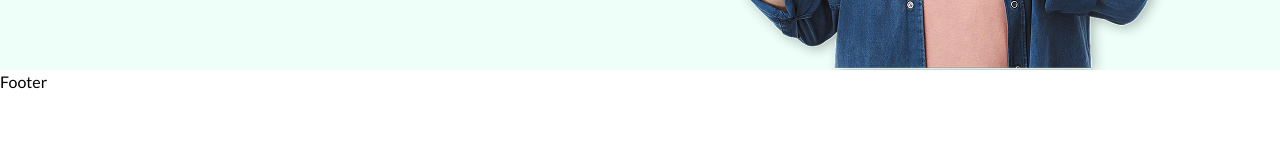
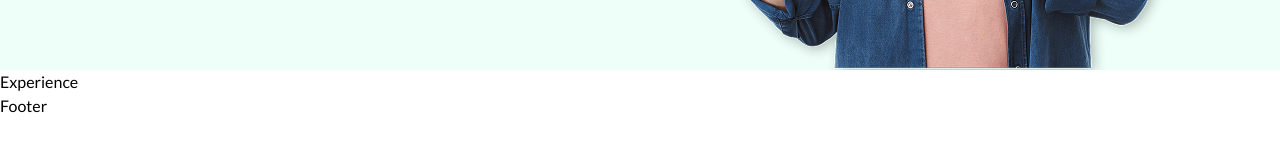
Before and after one commit to menabil/coreWave, a React (Vite) app: page / in a window 1280 px wide. Shown: the part 588-740 px from the top of the page. Built offline with nearby package versions, Linux system fonts and the light colour scheme.

Commit message:
create experience section

```diff
--- /dev/null
+++ b/src/components/Home/Experience.jsx
@@ -0,0 +1,8 @@
+
+const Experience = () => {
+  return (
+    <div>Experience</div>
+  )
+}
+
+export default Experience
--- a/src/components/Home/Home.jsx
+++ b/src/components/Home/Home.jsx
@@ -1,9 +1,11 @@
 import Banner from "./Banner";
+import Experience from "./Experience";
 
 const Home = () => {
   return (
     <>
       <Banner />
+      <Experience />
     </>
   );
 };
```
Also changed, not shown: src/assets/experience.png (added).
